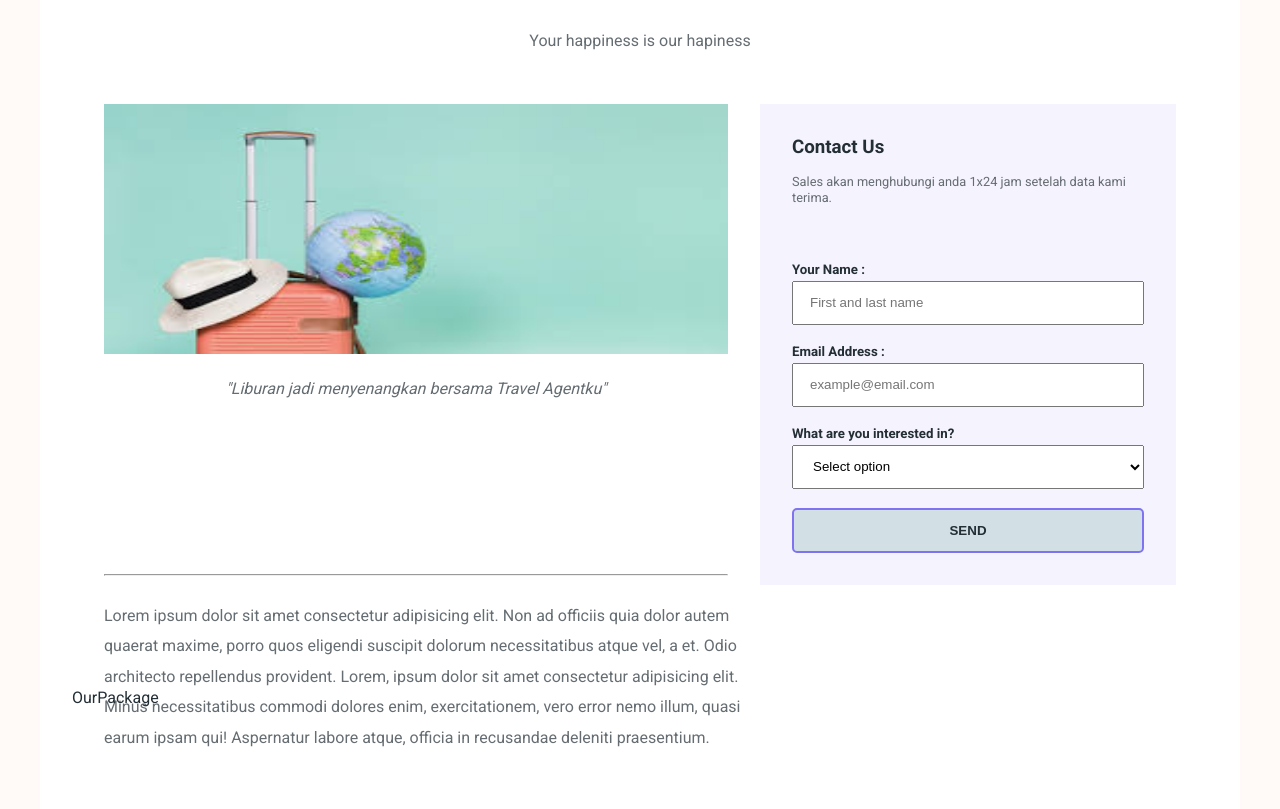
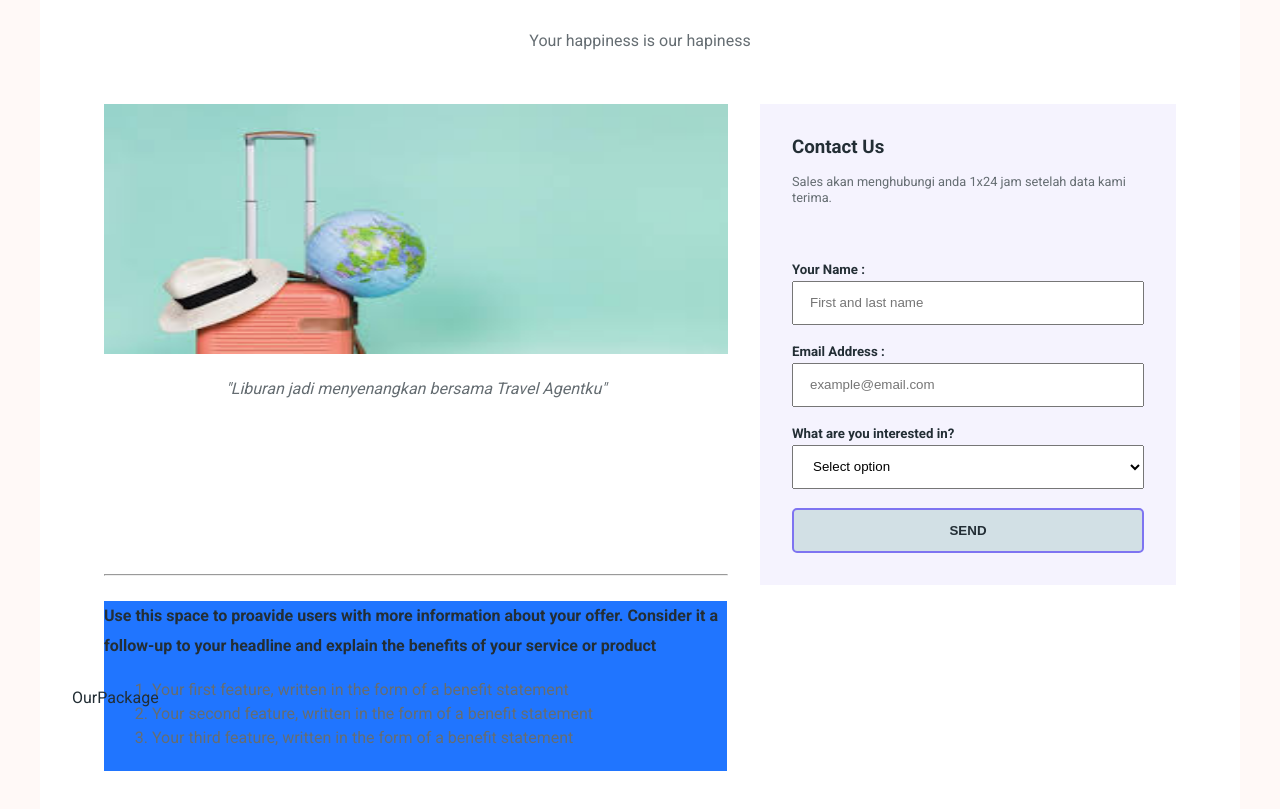
Before and after one commit to revou-fundamental-course/13-nov-23-amrialifm, a plain HTML site: page index.html in a window 1280 px wide. Shown: the part 185-994 px from the top of the page. Drawn offline with Linux system fonts and the light colour scheme.

Commit message:
modified html & css file

```diff
--- a/css/style.css
+++ b/css/style.css
@@ -106,6 +106,8 @@ a{
     gap: 2rem;
     margin: 0 2rem;
 }
+
+/* Bagian kiri */
 .leftSide{
     display: flex;
     flex-direction: column;
@@ -138,6 +140,7 @@ a{
 .Text::-webkit-scrollbar{
     display: none;
 }
+/* Bagian kiri-end */
 
 /* Bagian kanan */
 .rightSide{
@@ -180,13 +183,33 @@ a{
     color: var(--primaryIconColor);
     transition-duration: 0.4s;
 }
+/* Bagian kanan-end */
 
 /* conten3half-container */
 .content3half-container{
-    display: grid;
+    display: flex;
+    flex-direction: column;
+    width: 54.8%;
+    height: 170px;
+    background-color: #2075ff;
     margin: 1rem 2rem;
-    grid-template-columns: 1.5fr 1fr;
+    /* display: grid;
+    margin: 1rem 2rem;
+    grid-template-columns: 1.5fr 1fr; */
     /* background-color: blue; */
+}
+.textBenefit{
+
+}
+.listBenefit{
+    padding: 1rem 1rem 1rem 3rem;
+    text-align: justify;
+    line-height: 1.5rem;
+}
+.listBenefit ol{
+    border: 1px solid black;
+    display: inline-block;
+
 }
 
 /* Content OurPackage */
@@ -196,6 +219,7 @@ a{
 .OurPackage{
     color: var(--primaryTextColor);
 }
+/* Contact OurPackage-end */
 
 /* Content CallUs */
 /* #CallUs{
--- a/index.html
+++ b/index.html
@@ -95,13 +95,17 @@
 
                     <!-- Isi content 3 -->
                     <div class="content3half-container">
-                        <div>
-                            <!-- <h4>Use this space to proavide users with more information about your offer. Consider it a follow-up to your headline and explain the benefits of your service or product</h4> -->
-                            <p class="Text">
-                                Lorem ipsum dolor sit amet consectetur adipisicing elit. Non ad officiis quia dolor autem quaerat maxime, porro quos eligendi suscipit dolorum necessitatibus atque vel, a et. Odio architecto repellendus provident.
-                                Lorem, ipsum dolor sit amet consectetur adipisicing elit. Minus necessitatibus commodi dolores enim, exercitationem, vero error nemo illum, quasi earum ipsam qui! Aspernatur labore atque, officia in recusandae deleniti praesentium.
-                            </p>
-                        </div>
+                        <!-- <h4>Use this space to proavide users with more information about your offer. Consider it a follow-up to your headline and explain the benefits of your service or product</h4> -->
+                        <p class="textBenefit">
+                            <strong>
+                                Use this space to proavide users with more information about your offer. Consider it a follow-up to your headline and explain the benefits of your service or product
+                            </strong>
+                        </p>
+                        <ol class="listBenefit" type="1">
+                            <li>Your first feature, written in the form of a benefit statement</li>
+                            <li>Your second feature, written in the form of a benefit statement</li>
+                            <li>Your third feature, written in the form of a benefit statement</li>
+                        </ol>
                     </div>
 
                     <!-- Slideshow container -->
```
